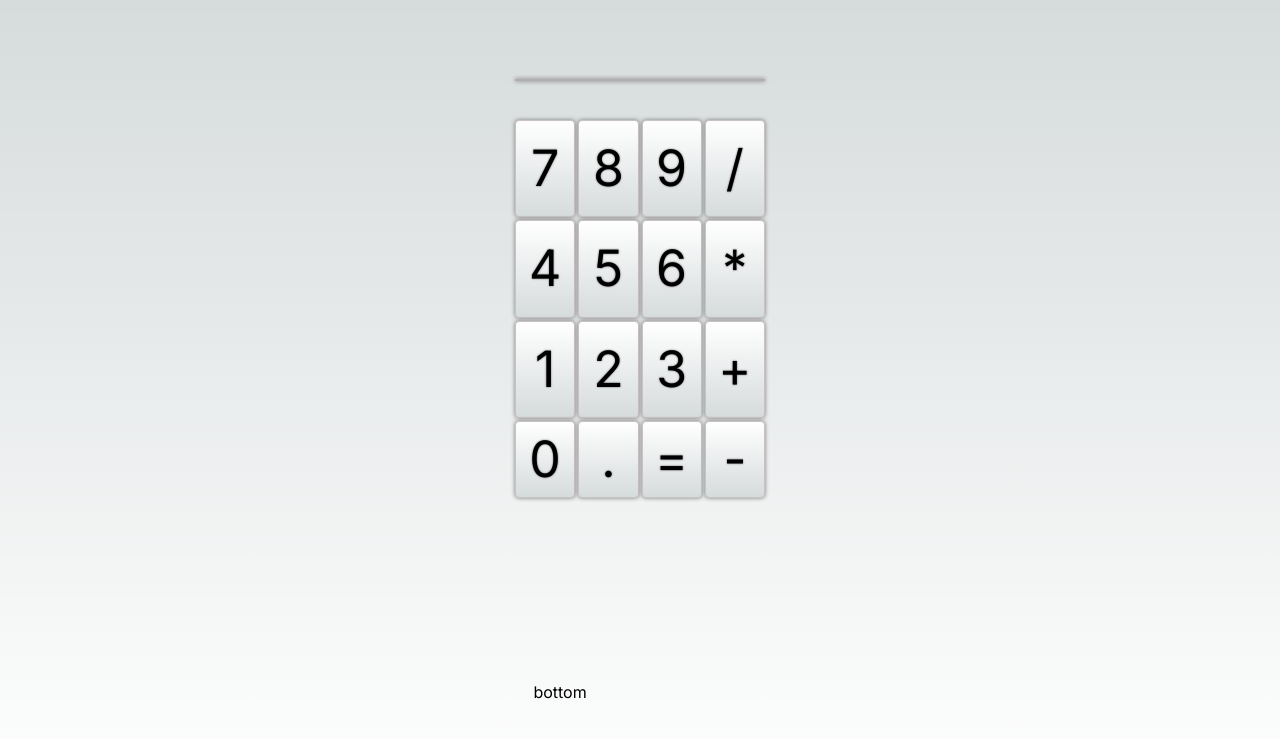
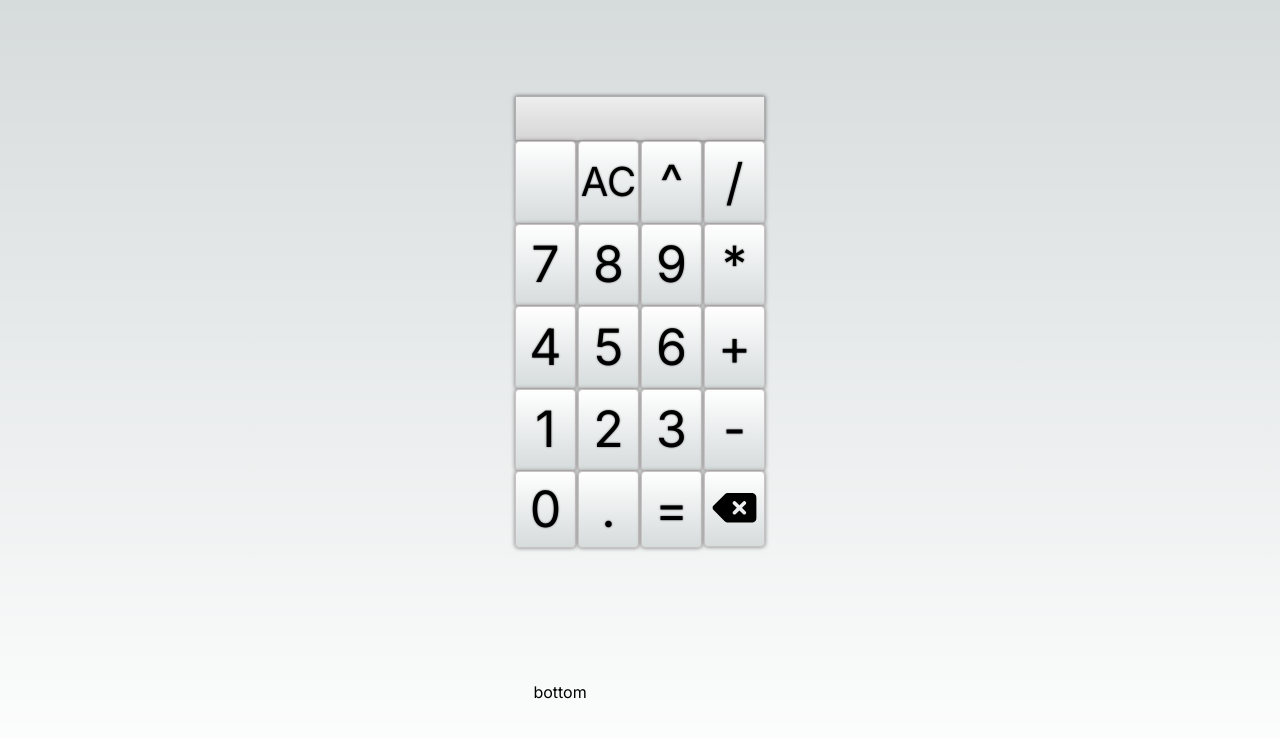
Before and after one commit to SeekerOfCause/TSTesting, a Next.js app in the folder calculator/: page / in a window 1280 px wide. Shown: the top 738 px of the page. Built offline with nearby package versions, Linux system fonts and the light colour scheme.

Commit message:
finished layout, added delete and all clear function

```diff
--- a/calculator/src/app/calcinterface.tsx
+++ b/calculator/src/app/calcinterface.tsx
@@ -10,73 +10,151 @@ let inputOperatorText: string = "";
 let inputOneFinal: string = "";
 let inputOneTrue: boolean = false;
 
-
 let inputTwo: string;
 let inputOperator: string;
 
-
+const deleteIcon = () => <svg xmlns="http://www.w3.org/2000/svg" viewBox="0 0 576 512"><path d="M576 128c0-35.3-28.7-64-64-64H205.3c-17 0-33.3 6.7-45.3 18.7L9.4 233.4c-6 6-9.4 14.1-9.4 22.6s3.4 16.6 9.4 22.6L160 429.3c12 12 28.3 18.7 45.3 18.7H512c35.3 0 64-28.7 64-64V128zM271 175c9.4-9.4 24.6-9.4 33.9 0l47 47 47-47c9.4-9.4 24.6-9.4 33.9 0s9.4 24.6 0 33.9l-47 47 47 47c9.4 9.4 9.4 24.6 0 33.9s-24.6 9.4-33.9 0l-47-47-47 47c-9.4 9.4-24.6 9.4-33.9 0s-9.4-24.6 0-33.9l47-47-47-47c-9.4-9.4-9.4-24.6 0-33.9z"/></svg>
 
 export default function CalculatorPad() {
-
   const [inputOne, updateTextOne] = useState(inputOneText);
   const [inputTwo, updateTextTwo] = useState(inputTwoText);
   const [inputOp, updateTextOp] = useState(inputOperatorText);
 
 
+
   return (
     <div>
+      <script
+        src="https://kit.fontawesome.com/4cf0328873.js"
+        crossOrigin="anonymous"
+      ></script>
       <div>
         <div className="gridContainer">
           <div className="calcDisp">
-            <div className="calcDispText">{inputOne}{inputOperator}{inputTwo}</div>
+            <div className="calcDispText">
+              {inputOne}
+              {inputOp}
+              {inputTwo}
             </div>
+          </div>
+          <div className="calcRowOne">
             <div className="item1">
-            <button className="numberPad" onClick={() => updateCalcText("7")}>7</button>
+              <div className="numberPad"></div>
             </div>
             <div className="item2">
-          <button className="numberPad" onClick={() => updateCalcText("8")}>8</button>
+              <button className="numberPadAC" onClick={() => allClear()}>
+                AC
+              </button>
             </div>
             <div className="item3">
-          <button className="numberPad" onClick={() => updateCalcText("9")}>9</button>
-          </div>
-          <div className="divide">
-          <button className="numberPad" onClick={() => updateCalcText(" / ")}>/</button>
+              <button className="numberPad">^</button>
             </div>
             <div className="item4">
-          <button className="numberPad" onClick={() => updateCalcText("4")}>4</button>
+              <button
+                className="numberPad"
+                onClick={() => updateOperator(" / ")}
+              >
+                /
+              </button>
             </div>
-          <div className="item5">
-          <button className="numberPad" onClick={() => updateCalcText("5")}>5</button>
           </div>
-          <div className="item6">
-          <button className="numberPad" onClick={() => updateCalcText("6")}>6</button>
+          <div className="calcRowTwo">
+            <div className="item1">
+              <button className="numberPad" onClick={() => updateCalcText("7")}>
+                7
+              </button>
             </div>
-          <div className="multiply">
-          <button className="numberPad" onClick={() => updateCalcText(" * ")}>*</button>
+            <div className="item2">
+              <button className="numberPad" onClick={() => updateCalcText("8")}>
+                8
+              </button>
             </div>
-          <div className="item7">
-          <button className="numberPad" onClick={() => updateCalcText("1")}>1</button>
+            <div className="item3">
+              <button className="numberPad" onClick={() => updateCalcText("9")}>
+                9
+              </button>
             </div>
-          <div className="item8">
-          <button className="numberPad" onClick={() => updateCalcText("2")}>2</button>
+            <div className="item4">
+              <button
+                className="numberPad"
+                onClick={() => updateOperator(" * ")}
+              >
+                *
+              </button>
             </div>
-          <div className="item9">
-          <button className="numberPad" onClick={() => updateCalcText("3")}>3</button>
           </div>
-          <div className="add">
-          <button className="numberPad" onClick={() => updateCalcText(" + ")}>+</button>
+          <div className="calcRowThree">
+            <div className="item1">
+              <button className="numberPad" onClick={() => updateCalcText("4")}>
+                4
+              </button>
             </div>
-          <div className="zero">
-          <button className="numberPad" onClick={() => updateCalcText("0")}>0</button>
+            <div className="item2">
+              <button className="numberPad" onClick={() => updateCalcText("5")}>
+                5
+              </button>
             </div>
-          <div className="decimal">
-          <button className="numberPad" onClick={() => updateCalcText(".")}>.</button>
+            <div className="item3">
+              <button className="numberPad" onClick={() => updateCalcText("6")}>
+                6
+              </button>
             </div>
-          <div className="equal">
+            <div className="item4">
+              <button
+                className="numberPad"
+                onClick={() => updateOperator(" + ")}
+              >
+                +
+              </button>
+            </div>
+          </div>
+          <div className="calcRowFour">
+            <div className="item1">
+              <button className="numberPad" onClick={() => updateCalcText("1")}>
+                1
+              </button>
+            </div>
+            <div className="item2">
+              <button className="numberPad" onClick={() => updateCalcText("2")}>
+                2
+              </button>
+            </div>
+            <div className="item3">
+              <button className="numberPad" onClick={() => updateCalcText("3")}>
+                3
+              </button>
+            </div>
+            <div className="item4">
+              <button
+                className="numberPad"
+                onClick={() => updateOperator(" - ")}
+              >
+                -
+              </button>
+            </div>
+          </div>
+          <div className="calcRowFive">
+            <div className="item1">
+              <button className="numberPad" onClick={() => updateCalcText("0")}>
+                0
+              </button>
+            </div>
+            <div className="item2">
+              <button className="numberPad" onClick={() => updateCalcText(".")}>
+                .
+              </button>
+            </div>
+            <div className="item3">
               <button className="numberPad">=</button>
             </div>
-          <div className="subtract">
-          <button className="numberPad" onClick={() => updateCalcText(" - ")}>-</button>
+            <div className="item4">
+              <button
+                className="numberPad"
+                onClick={() => deleteCalcText()}
+              >
+                <svg xmlns="http://www.w3.org/2000/svg" viewBox="0 -90 576 725" transform="scale(.75)"><path d="M576 128c0-35.3-28.7-64-64-64H205.3c-17 0-33.3 6.7-45.3 18.7L9.4 233.4c-6 6-9.4 14.1-9.4 22.6s3.4 16.6 9.4 22.6L160 429.3c12 12 28.3 18.7 45.3 18.7H512c35.3 0 64-28.7 64-64V128zM271 175c9.4-9.4 24.6-9.4 33.9 0l47 47 47-47c9.4-9.4 24.6-9.4 33.9 0s9.4 24.6 0 33.9l-47 47 47 47c9.4 9.4 9.4 24.6 0 33.9s-24.6 9.4-33.9 0l-47-47-47 47c-9.4 9.4-24.6 9.4-33.9 0s-9.4-24.6 0-33.9l47-47-47-47c-9.4-9.4-9.4-24.6 0-33.9z"/></svg>
+              </button>
+            </div>
           </div>
         </div>
       </div>
@@ -84,12 +162,10 @@ export default function CalculatorPad() {
   );
 
   function updateCalcText(input: string): void {
-
-    if (!inputOneTrue){
+    if (!inputOneTrue) {
       inputOneText += input;
       updateTextOne(inputOneText);
-    }
-    else if (inputOneTrue){
+    } else if (inputOneTrue) {
       inputTwoText += input;
       updateTextTwo(inputTwoText);
     }
@@ -102,25 +178,32 @@ export default function CalculatorPad() {
   }
 
   function deleteCalcText(): void {
-    if(!inputOneTrue) {
-      let tempText = inputOneText.substring(0,inputOneText.length-1);
+    if (!inputOneTrue) {
+      let tempText = inputOneText.substring(0, inputOneText.length - 1);
       inputOneText = tempText;
       tempText = "";
       updateTextOne(inputOneText);
-
     }
 
-    if(inputOneTrue) {
-      if(inputTwoText === "") {
+    if (inputOneTrue) {
+      if (inputTwoText === "") {
         inputOperatorText = "";
         updateOperator(inputOperatorText);
-      }
-      else{
-        let tempText = inputTwoText.substring(0,inputTwoText.length-1);
+      } else {
+        let tempText = inputTwoText.substring(0, inputTwoText.length - 1);
         inputTwoText = tempText;
         tempText = "";
         updateTextTwo(inputTwoText);
       }
     }
   }
+
+  function allClear(): void {
+    inputOperatorText = "";
+    inputOneText = "";
+    inputTwoText = "";
+    updateTextOne(inputOneText);
+    updateTextTwo(inputTwoText);
+    updateOperator(inputOperatorText);
   }
+}
--- a/calculator/src/app/globals.css
+++ b/calculator/src/app/globals.css
@@ -1,7 +1,8 @@
 @tailwind base;
 @tailwind components;
 @tailwind utilities;
-@import url('https://fonts.googleapis.com/css2?family=Prompt:wght@400;900&display=swap');
+@import url("https://fonts.googleapis.com/css2?family=Prompt:wght@400;900&display=swap");
+
 
 :root {
   --foreground-rgb: 0, 0, 0;
@@ -35,10 +36,9 @@ body {
 
 .gridContainer {
   display: grid;
-  align-content: end;
-  grid-template-rows: 10% 30% 30% 30%;
-  gap: 3px;
-  min-height: 325px;
+  grid-template-rows: 12% 22% 22% 22% 22%;
+  gap: 0px;
+  min-height: 375px;
   min-width: 250px;
 }
 
@@ -49,35 +49,79 @@ body {
   justify-content: flex-end;
   align-items: center;
   border: 1px solid rgb(176, 175, 175);
-  background: linear-gradient(
-      to bottom,
-      transparent,
-      rgb(214, 214, 214)
-    )
+  background: linear-gradient(to bottom, transparent, rgb(214, 214, 214))
     rgb(238, 238, 238);
   box-shadow: 0px 0px 4px rgb(100, 99, 99);
   grid-column-start: 1;
-  grid-column-end: 5;
-  grid-row-start: 0;
-  grid-row-end: 1;
+  grid-column-end: 2;
+  grid-row-start: 1;
+  grid-row-end: 2;
 }
 
 .calcDispText {
   padding-right: 8px;
   font-weight: 600;
   font-size: 25px;
-  font-family: 'Prompt', sans-serif;
+  font-family: "Prompt", sans-serif;
 }
 
-.clearAll {
+.calcRowOne {
+  display: grid;
+  position: relative;
+  gap: 2px;
+  grid-column-start: 1;
+  grid-column-end: 2;
+  grid-row-start: 2;
+  grid-row-end: 3;
+}
+
+.calcRowTwo {
+  display: grid;
+  position: relative;
+  gap: 2px;
+  grid-column-start: 1;
+  grid-column-end: 2;
+  grid-row-start: 3;
+  grid-row-end: 4;
+}
+
+.calcRowThree {
+  display: grid;
+  position: relative;
+  gap: 2px;
+  grid-column-start: 1;
+  grid-column-end: 2;
+  grid-row-start: 4;
+  grid-row-end: 5;
+}
+
+.calcRowFour {
+  display: grid;
+  position: relative;
+  gap: 2px;
+  grid-column-start: 1;
+  grid-column-end: 2;
+  grid-row-start: 5;
+  grid-row-end: 6;
+}
+
+.calcRowFive {
+  display: grid;
+  position: relative;
+  gap: 2px;
+  grid-column-start: 1;
+  grid-column-end: 2;
+  grid-row-start: 6;
+  grid-row-end: 7;
+}
+
+.blankItems {
   display: flex;
   position: relative;
   justify-content: center;
   align-content: center;
   grid-column-start: 1;
   grid-column-end: 2;
-  grid-row-start: 2;
-  grid-row-end: 3;
 }
 
 .item1 {
@@ -87,8 +131,6 @@ body {
   align-content: center;
   grid-column-start: 1;
   grid-column-end: 2;
-  grid-row-start: 2;
-  grid-row-end: 3;
 }
 
 .item2 {
@@ -98,8 +140,6 @@ body {
   align-content: center;
   grid-column-start: 2;
   grid-column-end: 3;
-  grid-row-start: 2;
-  grid-row-end: 3;
 }
 
 .item3 {
@@ -109,19 +149,6 @@ body {
   align-content: center;
   grid-column-start: 3;
   grid-column-end: 4;
-  grid-row-start: 2;
-  grid-row-end: 3;
-}
-
-.divide {
-  display: flex;
-  position: relative;
-  justify-content: center;
-  align-content: center;
-  grid-column-start: 4;
-  grid-column-end: 5;
-  grid-row-start: 2;
-  grid-row-end: 3;
 }
 
 .item4 {
@@ -129,134 +156,10 @@ body {
   position: relative;
   justify-content: center;
   align-content: center;
-  grid-column-start: 1;
-  grid-column-end: 2;
-  grid-row-start: 3;
-  grid-row-end: 4;
-}
-
-.item5 {
-  display: flex;
-  position: relative;
-  justify-content: center;
-  align-content: center;
-  grid-column-start: 2;
-  grid-column-end: 3;
-  grid-row-start: 3;
-  grid-row-end: 4;
-}
-
-.item6 {
-  display: flex;
-  position: relative;
-  justify-content: center;
-  align-content: center;
-  grid-column-start: 3;
-  grid-column-end: 4;
-  grid-row-start: 3;
-  grid-row-end: 4;
-}
-
-.multiply {
-  display: flex;
-  position: relative;
-  justify-content: center;
-  align-content: center;
+  min-height: 100%;
   grid-column-start: 4;
   grid-column-end: 5;
-  grid-row-start: 3;
-  grid-row-end: 4;
 }
-
-.item7 {
-  display: flex;
-  position: relative;
-  justify-content: center;
-  align-content: center;
-  grid-column-start: 1;
-  grid-column-end: 2;
-  grid-row-start: 4;
-  grid-row-end: 5;
-}
-
-.item8 {
-  display: flex;
-  position: relative;
-  justify-content: center;
-  align-content: center;
-  grid-column-start: 2;
-  grid-column-end: 3;
-  grid-row-start: 4;
-  grid-row-end: 5;
-}
-
-.item9 {
-  display: flex;
-  position: relative;
-  justify-content: center;
-  align-content: center;
-  grid-column-start: 3;
-  grid-column-end: 4;
-  grid-row-start: 4;
-  grid-row-end: 5;
-}
-
-.add {
-  display: flex;
-  position: relative;
-  justify-content: center;
-  align-content: center;
-  grid-column-start: 4;
-  grid-column-end: 5;
-  grid-row-start: 4;
-  grid-row-end: 5;
-}
-
-
-.zero {
-  display: flex;
-  position: relative;
-  justify-content: center;
-  align-content: center;
-  grid-column-start: 1;
-  grid-column-end: 2;
-  grid-row-start: 5;
-  grid-row-end: 6;
-}
-
-.decimal {
-  display: flex;
-  position: relative;
-  justify-content: center;
-  align-content: center;
-  grid-column-start: 2;
-  grid-column-end: 3;
-  grid-row-start: 5;
-  grid-row-end: 6;
-}
-
-.equal {
-  display: flex;
-  position: relative;
-  justify-content: center;
-  align-content: center;
-  grid-column-start: 3;
-  grid-column-end: 4;
-  grid-row-start: 5;
-  grid-row-end: 6;
-}
-
-.subtract {
-  display: flex;
-  position: relative;
-  justify-content: center;
-  align-content: center;
-  grid-column-start: 4;
-  grid-column-end: 5;
-  grid-row-start: 5;
-  grid-row-end: 6;
-}
-
 
 .numberPad {
   display: flex;
@@ -270,7 +173,6 @@ body {
   min-height: 100%;
   box-shadow: 0px 0px 4px rgb(122, 122, 122);
   border: 1px solid rgb(201, 194, 194);
-
   color: rgb(var(--foreground-rgb));
   background: linear-gradient(
       to bottom,
@@ -279,3 +181,24 @@ body {
     )
     rgb(var(--background-end-rgb));
 }
+
+.numberPadAC {
+  display: flex;
+  justify-content: center;
+  align-items: center;
+  position: absolute;
+  border-radius: 4px;
+  text-shadow: 0px 0px 2px rgb(85, 84, 84);
+  font-size: 40px;
+  min-width: 100%;
+  min-height: 100%;
+  box-shadow: 0px 0px 4px rgb(122, 122, 122);
+  border: 1px solid rgb(201, 194, 194);
+  color: rgb(var(--foreground-rgb));
+  background: linear-gradient(
+      to bottom,
+      transparent,
+      rgb(var(--background-start-rgb))
+    )
+    rgb(var(--background-end-rgb));
+}
```
Also changed, not shown: calculator/package.json (+12 -1 lines), 1 other file (tests, documents, lock files or other folders). Lines whose indentation alone changed are shown as unchanged.
